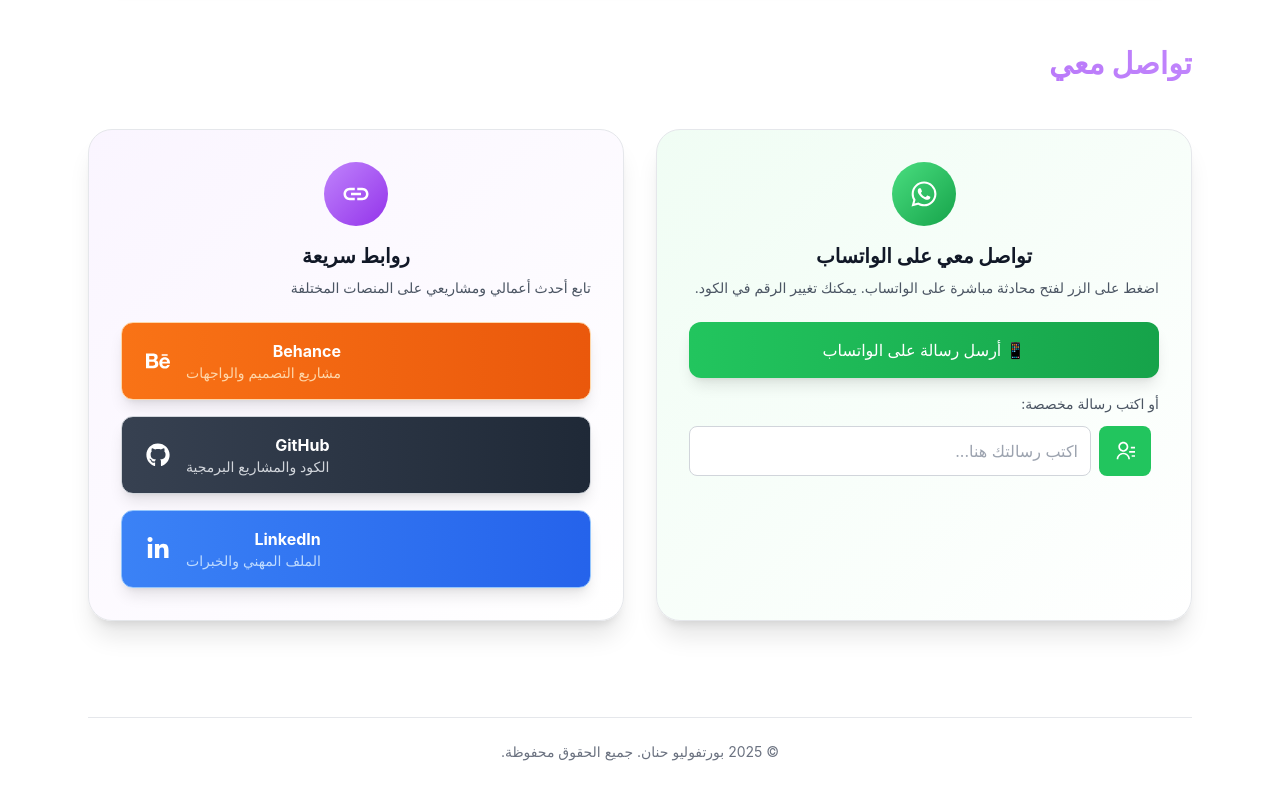
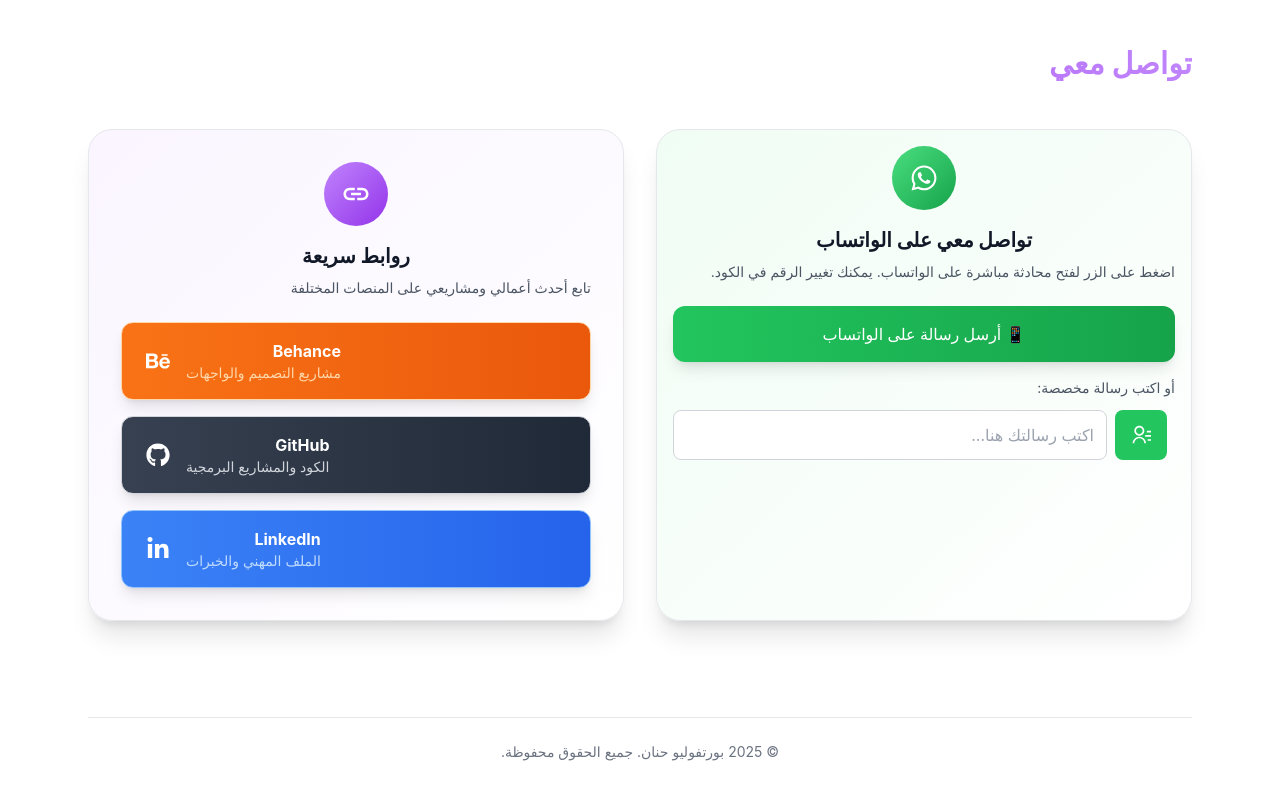
Before and after one commit to Hanan525-eng/my-portfolio, a React (Create React App) app: page / in a window 1280 px wide. Shown: the part 2711-3511 px from the top of the page. Built offline with nearby package versions, Linux system fonts and the light colour scheme.

Commit message:
Update: تعديل على الكود

```diff
--- a/src/App.js
+++ b/src/App.js
@@ -2236,7 +2236,7 @@
               whileInView={{ opacity: 1, x: 0 }}
               transition={{ duration: 0.8 }}
               // 🚨 توحيد ارتفاع الكروت في الموبايل 🚨
-              className="rounded-3xl border border-gray-200 dark:border-gray-700 p-8 bg-gradient-to-br from-green-50 to-white dark:from-green-900/20 dark:to-gray-900 shadow-xl min-h-[420px] sm:min-h-0"
+              className="rounded-3xl border border-gray-200 dark:border-gray-700 p-4 bg-gradient-to-br from-green-50 to-white dark:from-green-900/20 dark:to-gray-900 shadow-xl min-h-[420px] sm:min-h-0"
             >
               <div className="text-center mb-6">
                 {/* أيقونة الواتساب */}
```
